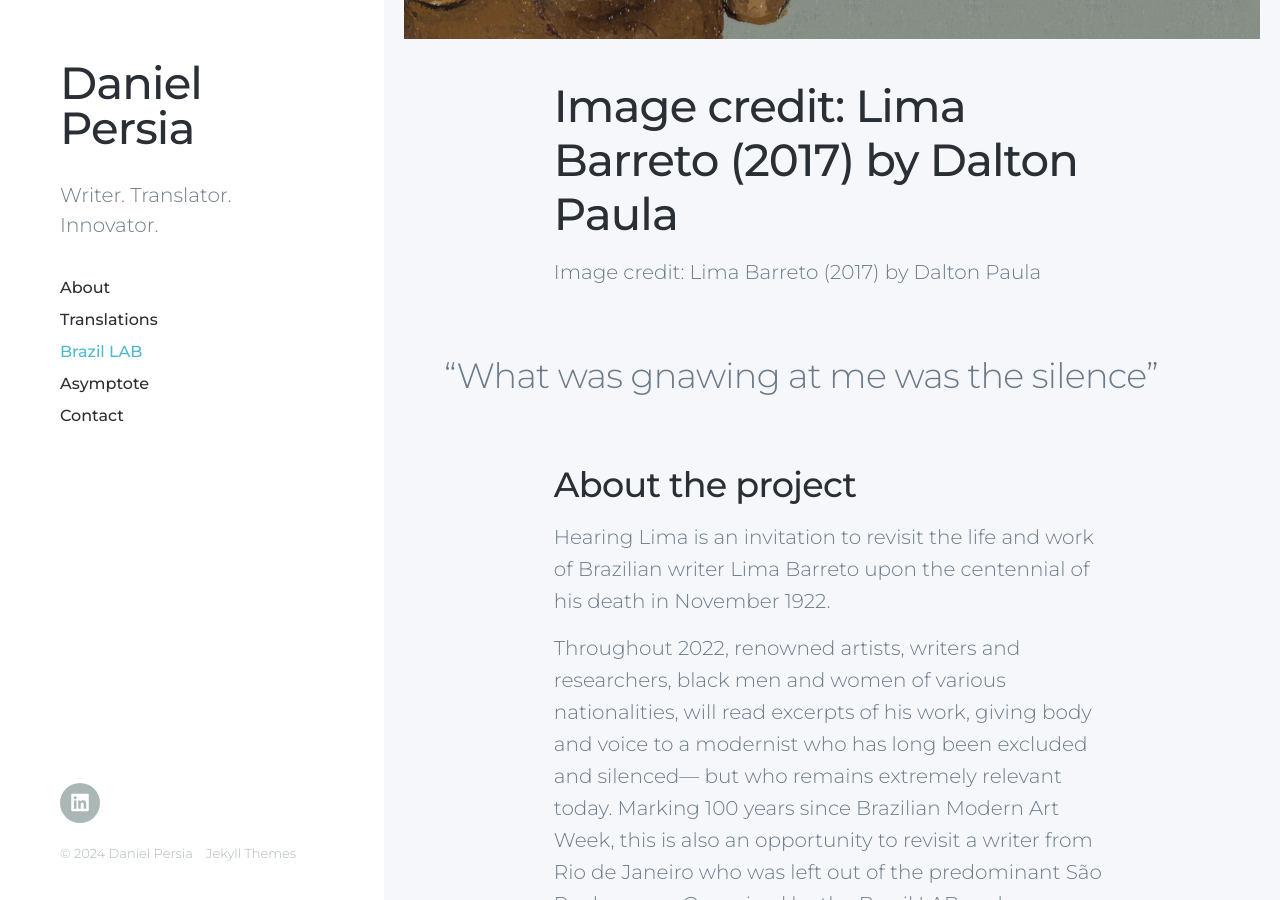
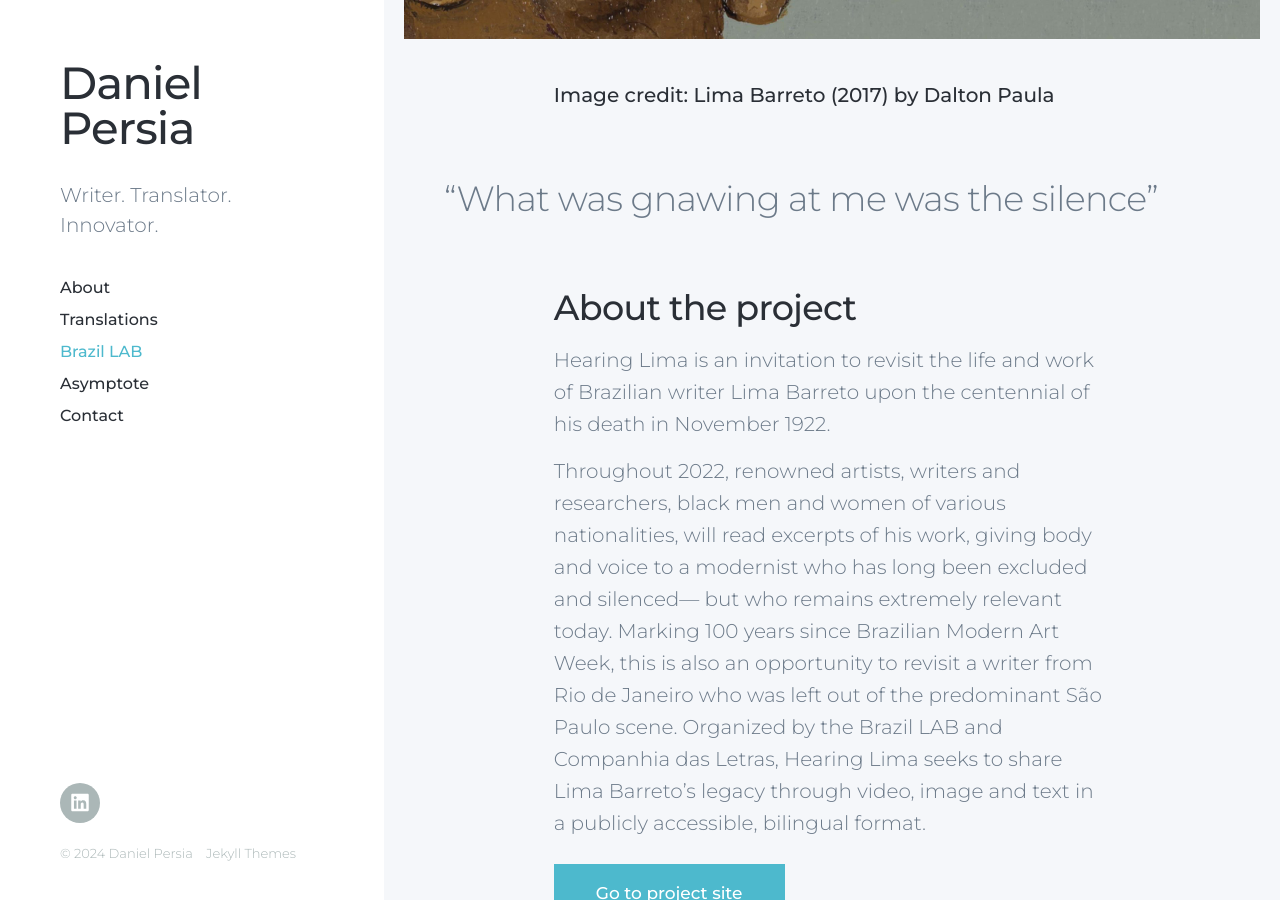
Before and after one commit to danielpersia/danielpersia.github.io, a Jekyll site: the page built from _pages/brazillab.md, in a window 1280 px wide and 900 px high, scrolled down 3663 px. Built offline with Jekyll 4.4.1, drawn with Linux system fonts in a browser that asks for light colours; nearby versions of some CDN libraries.

Commit message:
Update brazillab.md

```diff
--- a/_pages/brazillab.md
+++ b/_pages/brazillab.md
@@ -88,8 +88,7 @@ Djamila Ribeiro <br>
 
 ![](/images/lima.jpg)
 
-<h1 style="font-size: value;"> Image credit: Lima Barreto (2017) by Dalton Paula </h1>
-Image credit: Lima Barreto (2017) by Dalton Paula
+<h6 style="font-size: value;"> Image credit: Lima Barreto (2017) by Dalton Paula </h6>
 
 >“What was gnawing at me was the silence”
 
```
